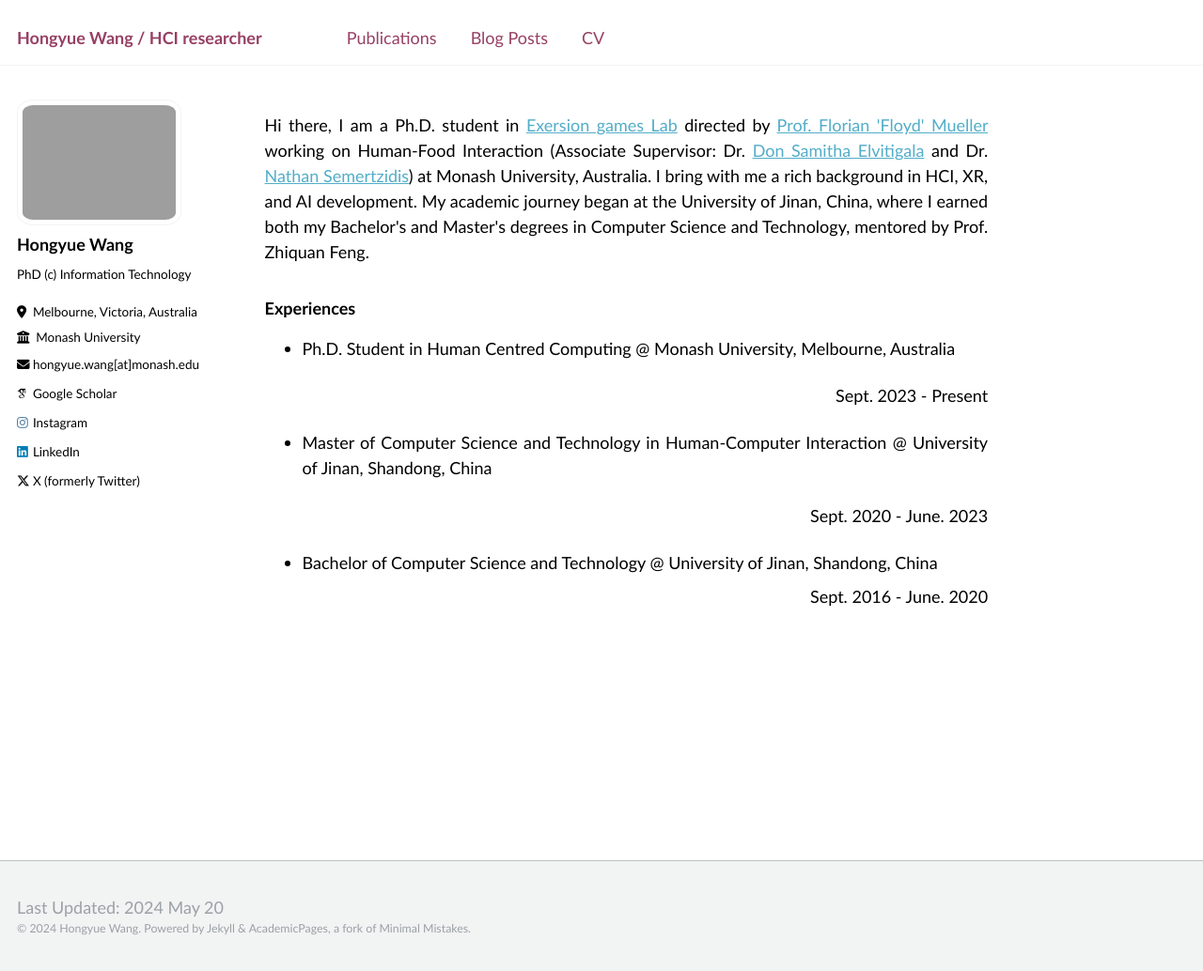
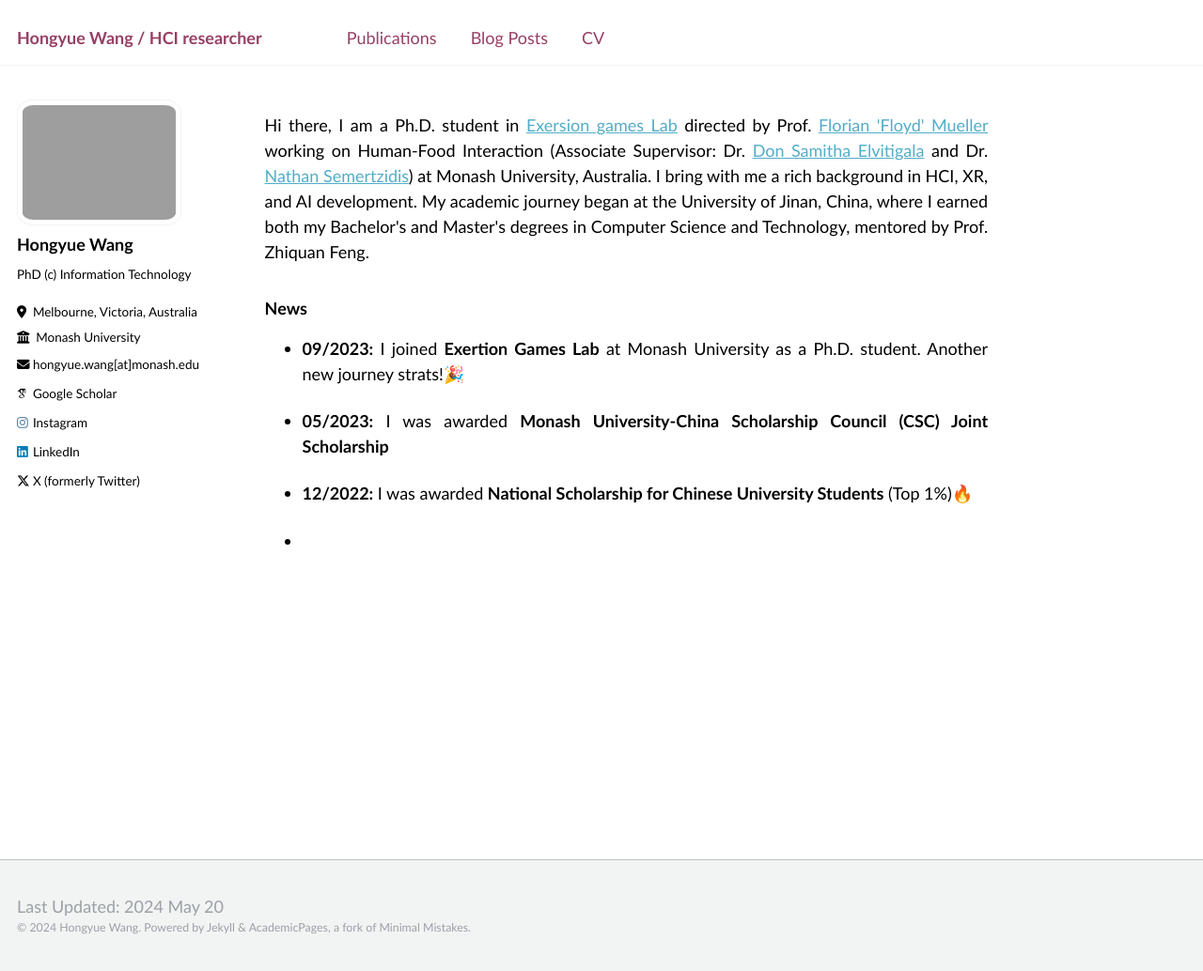
Before and after one commit to hongyue-howard-wang/hongyue-howard-wang.github.io, a Jekyll site: the page built from _pages/about.md, in a window 1280 px wide and 1034 px high. Shown: the whole window at 94% size. Built offline with Jekyll 4.4.1, drawn with Linux system fonts in a browser that asks for light colours; some web fonts are replaced.

Commit message:
Update about.md

```diff
--- a/_pages/about.md
+++ b/_pages/about.md
@@ -8,15 +8,14 @@ redirect_from:
 ---
 
 <p style="text-align:justify">
-  Hi there, I am a Ph.D. student in <a href="https://exertiongameslab.org/">Exersion games Lab</a> directed by <a href="https://www.florianfloydmueller.com/">Prof. Florian 'Floyd' Mueller</a> working on Human-Food Interaction (Associate Supervisor: Dr. <a href="https://samithaelvitigala.com/">Don Samitha Elvitigala</a> and Dr. <a href="https://nathansemertzidis.com/">Nathan Semertzidis</a>) at Monash University, Australia. I bring with me a rich background in HCI, XR, and AI development. My academic journey began at the University of Jinan, China, where I earned both my Bachelor's and Master's degrees in Computer Science and Technology, mentored by Prof. Zhiquan Feng.
+  Hi there, I am a Ph.D. student in <a href="https://exertiongameslab.org/">Exersion games Lab</a> directed by Prof. <a href="https://www.florianfloydmueller.com/">Florian 'Floyd' Mueller</a> working on Human-Food Interaction (Associate Supervisor: Dr. <a href="https://samithaelvitigala.com/">Don Samitha Elvitigala</a> and Dr. <a href="https://nathansemertzidis.com/">Nathan Semertzidis</a>) at Monash University, Australia. I bring with me a rich background in HCI, XR, and AI development. My academic journey began at the University of Jinan, China, where I earned both my Bachelor's and Master's degrees in Computer Science and Technology, mentored by Prof. Zhiquan Feng.
 </p>
 
-<h3>Experiences</h3>
+<h3>News</h3>
 <ul>
-<li><p style="text-align:justify">Ph.D. Student in Human Centred Computing @ Monash University, Melbourne, Australia</p></li>
-  <p style="text-align:right">Sept. 2023 - Present</p>
-<li><p style="text-align:justify">Master of Computer Science and Technology in Human-Computer Interaction @ University of Jinan, Shandong, China</p></li>
-  <p style="text-align:right">Sept. 2020 - June. 2023</p>
-<li>Bachelor of Computer Science and Technology @ University of Jinan, Shandong, China</li>
-   <p style="text-align:right">Sept. 2016 - June. 2020</p>
+<li><p style="text-align:justify"><b>09/2023:</b> I joined <b>Exertion Games Lab</b> at Monash University as a Ph.D. student. Another new journey strats!🎉</p></li>
+<li><p style="text-align:justify"><b>05/2023:</b> I was awarded <b>Monash University-China Scholarship Council (CSC) Joint Scholarship</b></p></li>
+<li><p style="text-align:justify"><strong>12/2022:</strong> I was awarded <b>National Scholarship for Chinese University Students</b> (Top 1%)🔥</p></li>
+
+<li><p style="text-align:justify"></p></li>
 </ul>
```
